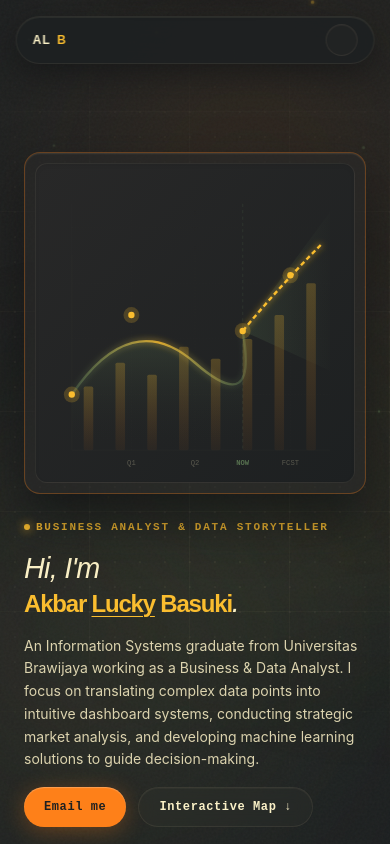
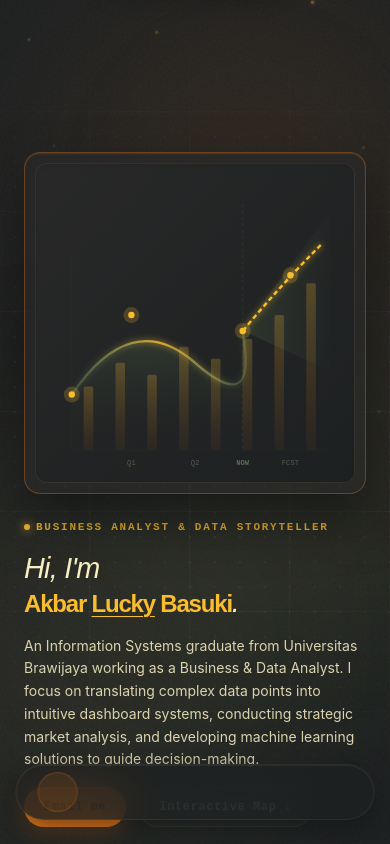
Before and after one commit to bhazheng/portfolioWebsite, a Nuxt app: page / in a window 390 px wide. Shown: the top 844 px of the page. Built offline with nearby package versions, Linux system fonts and the light colour scheme.

Commit message:
feat: implement floating bottom dock for mobile navigation

```diff
--- a/components/Navbar.vue
+++ b/components/Navbar.vue
@@ -1,16 +1,16 @@
 <template>
-  <!-- Floating Island Wrapper -->
-  <header class="fixed top-4 left-1/2 -translate-x-1/2 w-[92%] max-w-[720px] z-[100] transition-all duration-300">
+  <!-- Floating Island Wrapper (Desktop Only Header) -->
+  <header class="fixed top-4 left-1/2 -translate-x-1/2 w-[92%] max-w-[720px] z-[100] transition-all duration-300 max-md:hidden">
     <div class="bg-glass-nav backdrop-blur-xl border border-line-dark rounded-full h-12 flex items-center justify-between px-4 md:px-5 shadow-glass-nav">
 
       <!-- Brand Logo -->
       <NuxtLink to="/" class="font-display font-bold text-xs tracking-widest text-paper hover:text-brass-soft transition-colors duration-200 uppercase flex items-center gap-1.5">
         AL<span class="text-brass-soft">B</span>
-        <span class="w-1 h-1 rounded-full bg-brass-soft shadow-[0_0_8px_var(--color-brass-soft)] hidden md:block"></span>
+        <span class="w-1 h-1 rounded-full bg-brass-soft shadow-[0_0_8px_var(--color-brass-soft)]"></span>
       </NuxtLink>
 
       <!-- Desktop Nav Links -->
-      <nav class="hidden md:flex items-center gap-1">
+      <nav class="flex items-center gap-1">
         <NuxtLink
           v-for="item in navItems"
           :key="item.path"
@@ -23,83 +23,48 @@
         </NuxtLink>
       </nav>
 
-      <!-- Right Side CTA / Menu Toggle -->
+      <!-- Right Side CTA -->
       <div class="flex items-center gap-2">
-        <!-- Hire Me CTA (Desktop) -->
         <NuxtLink
           to="/contact"
-          class="hidden md:flex items-center gap-1.5 font-mono text-[9px] font-bold uppercase tracking-wider text-ink bg-brass px-4 py-1.5 rounded-full hover:bg-brass-soft hover:-translate-y-0.5 transition-all duration-200 shadow-btn-primary"
+          class="flex items-center gap-1.5 font-mono text-[9px] font-bold uppercase tracking-wider text-ink bg-brass px-4 py-1.5 rounded-full hover:bg-brass-soft hover:-translate-y-0.5 transition-all duration-200 shadow-btn-primary"
         >
           Hire Me
         </NuxtLink>
-
-        <!-- Hamburger Menu Button (Mobile) -->
-        <button
-          @click="isMobileMenuOpen = !isMobileMenuOpen"
-          class="md:hidden w-8 h-8 rounded-full border border-line-dark bg-glass-card flex items-center justify-center text-paper hover:border-brass-soft transition-colors duration-200 shadow-glass-inner"
-          :aria-label="isMobileMenuOpen ? 'Close menu' : 'Open menu'"
-        >
-          <i :class="isMobileMenuOpen ? 'ph ph-x text-sm' : 'ph ph-list text-sm'"></i>
-        </button>
       </div>
     </div>
+  </header>
 
-    <!-- Mobile Menu Dropdown -->
-    <transition name="mobile-menu">
-      <div v-if="isMobileMenuOpen" class="md:hidden absolute top-14 left-0 w-full bg-glass-mobile backdrop-blur-2xl border border-line-dark rounded-2xl p-2 shadow-badge flex flex-col gap-1 overflow-hidden">
+  <!-- Mobile Floating Dock (Mobile Only) -->
+  <nav class="md:hidden fixed bottom-6 left-1/2 -translate-x-1/2 z-[100] h-14 w-[92%] max-w-[420px] bg-glass-nav backdrop-blur-xl border border-line-dark rounded-full px-4 flex items-center justify-around gap-1 shadow-glass-nav">
     <NuxtLink
       v-for="item in navItems"
       :key="item.path"
       :to="item.path"
-          @click="isMobileMenuOpen = false"
-          class="font-mono text-[10px] font-semibold uppercase tracking-wider px-4 py-3 rounded-xl transition-all duration-200 flex items-center gap-2"
+      class="group relative flex items-center justify-center w-10 h-10 rounded-full transition-all duration-200"
       active-class="text-brass-soft bg-brass/10 border border-brass/20 shadow-glass-inner"
       :class="route.path === item.path ? 'text-brass-soft bg-brass/10 border border-brass/20 shadow-glass-inner' : 'text-text-secondary border border-transparent hover:text-paper hover:bg-glass-hover'"
     >
-          <i v-if="route.path === item.path" class="ph ph-caret-right text-brass-soft"></i>
+      <!-- Floating Tooltip -->
+      <span class="absolute bottom-full mb-2 left-1/2 -translate-x-1/2 px-2 py-0.5 bg-ink border border-line-dark text-[8px] font-mono uppercase tracking-wider rounded shadow-badge opacity-0 pointer-events-none group-hover:opacity-100 group-focus:opacity-100 group-hover:-translate-y-1 transition-all duration-200">
         {{ item.name }}
+      </span>
+
+      <!-- Icon -->
+      <i :class="[item.icon, 'text-lg transition-transform duration-200 group-hover:scale-125 group-hover:-translate-y-1']"></i>
     </NuxtLink>
-        <div class="w-full h-px bg-line-dark my-1"></div>
-        <NuxtLink
-          to="/contact"
-          @click="isMobileMenuOpen = false"
-          class="font-mono text-[10px] font-bold uppercase tracking-wider text-ink bg-brass px-4 py-3 rounded-xl text-center shadow-[0_4px_12px_rgba(254,128,25,0.25)] hover:bg-brass-soft transition-colors"
-        >
-          Hire Me
-        </NuxtLink>
-      </div>
-    </transition>
-  </header>
+  </nav>
 </template>
 
 <script setup lang="ts">
-import { ref } from 'vue';
-
-const isMobileMenuOpen = ref(false);
 const route = useRoute();
 
 const navItems = [
-  { name: 'home', path: '/' },
-  { name: 'experience', path: '/experience' },
-  { name: 'education', path: '/education' },
-  { name: 'projects', path: '/projects' },
-  { name: 'skills', path: '/skills' }
+  { name: 'home', path: '/', icon: 'ph ph-house' },
+  { name: 'experience', path: '/experience', icon: 'ph ph-briefcase' },
+  { name: 'education', path: '/education', icon: 'ph ph-graduation-cap' },
+  { name: 'projects', path: '/projects', icon: 'ph ph-code' },
+  { name: 'skills', path: '/skills', icon: 'ph ph-wrench' },
+  { name: 'contact', path: '/contact', icon: 'ph ph-paper-plane-tilt' }
 ];
 </script>
-
-<style scoped>
-.mobile-menu-enter-active,
-.mobile-menu-leave-active {
-  transition: opacity 250ms cubic-bezier(0.16, 1, 0.3, 1), transform 250ms cubic-bezier(0.16, 1, 0.3, 1);
-}
-
-.mobile-menu-enter-from {
-  opacity: 0;
-  transform: translateY(-8px) scale(0.98);
-}
-
-.mobile-menu-leave-to {
-  opacity: 0;
-  transform: translateY(-4px) scale(0.98);
-}
-</style>
```
Also changed, not shown: 1 other file (tests, documents, lock files or other folders). Lines whose indentation alone changed are shown as unchanged.
